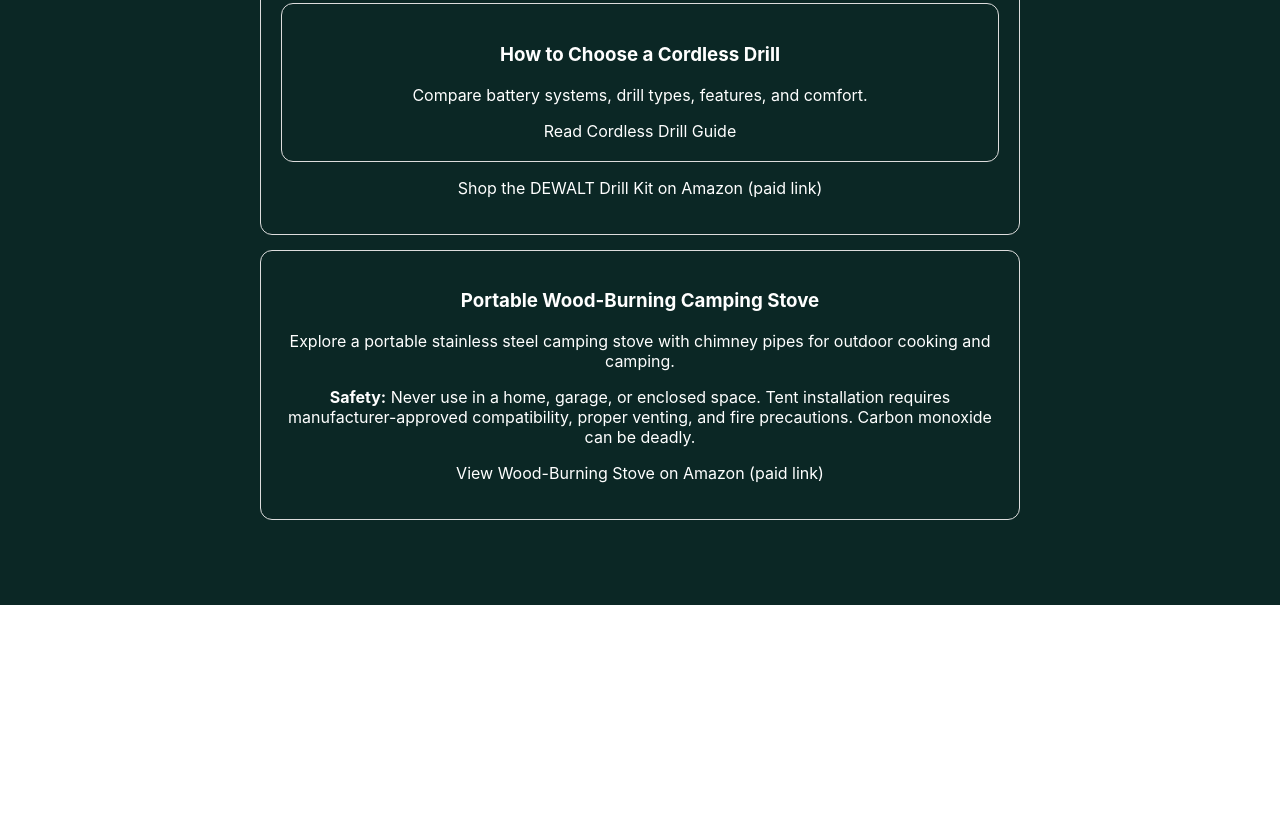
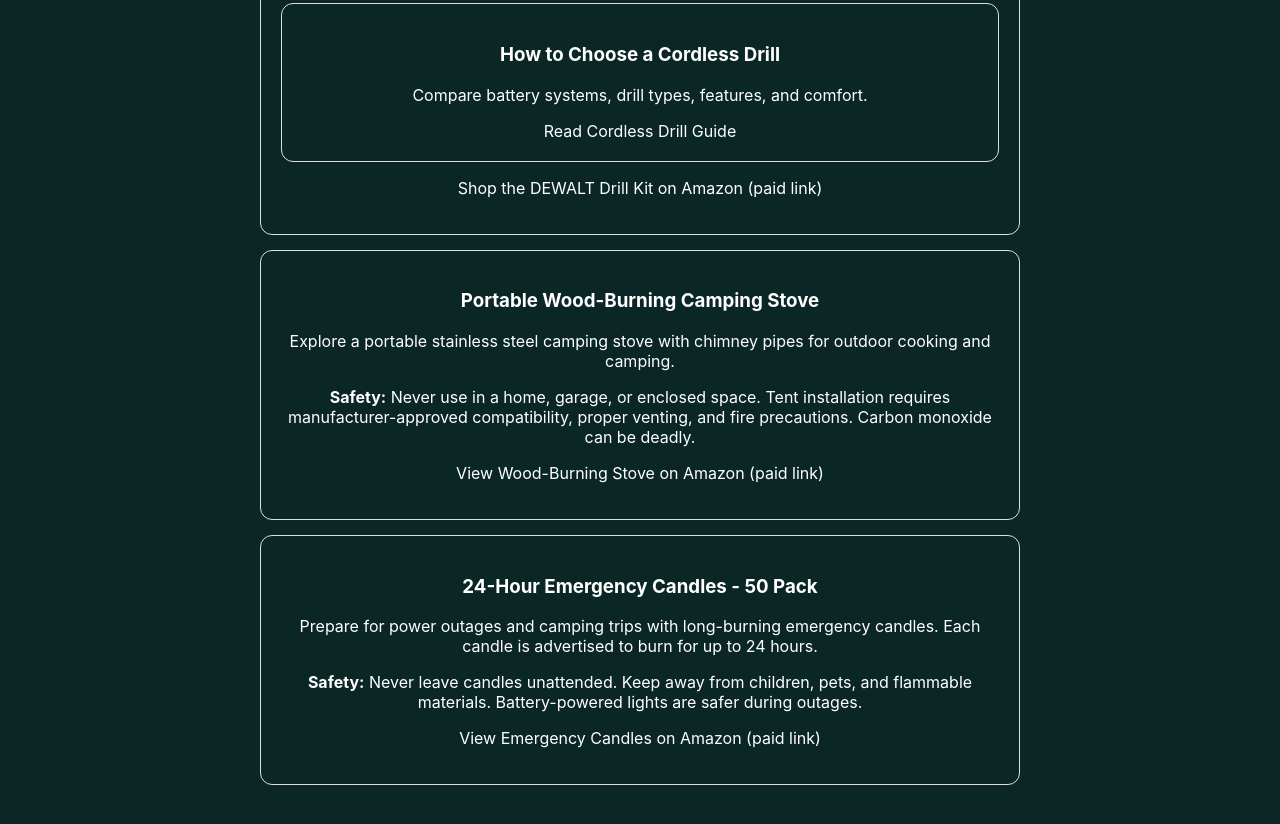
Before and after one commit to venturepilotdeals/venturepilotdeals.github.io, a plain HTML site: page index.html in a window 1280 px wide. Shown: the part 3444-4268 px from the top of the page. Before the commit the page ends 4049 px from the top, so only its background shows below. Drawn offline with Linux system fonts and the light colour scheme; a script that the page names is missing.

Commit message:
Update index.html

```diff
--- a/index.html
+++ b/index.html
@@ -34,6 +34,12 @@
   <p><strong>Safety:</strong> Never use in a home, garage, or enclosed space. Tent installation requires manufacturer-approved compatibility, proper venting, and fire precautions. Carbon monoxide can be deadly.</p>
   <p><a href="https://link.amazon/B0aTuECpF" target="_blank" rel="sponsored noopener">View Wood-Burning Stove on Amazon (paid link)</a></p>
 </article>
+<article style="padding:20px;border:1px solid #ddd;border-radius:12px;margin-top:15px;">
+<h3>24-Hour Emergency Candles - 50 Pack</h3>
+<p>Prepare for power outages and camping trips with long-burning emergency candles. Each candle is advertised to burn for up to 24 hours.</p>
+<p><strong>Safety:</strong> Never leave candles unattended. Keep away from children, pets, and flammable materials. Battery-powered lights are safer during outages.</p>
+<p><a href="https://link.amazon/B03djGKHs" target="_blank" rel="sponsored noopener">View Emergency Candles on Amazon (paid link)</a></p>
+</article>
 
 </section>
 </footer>
```
